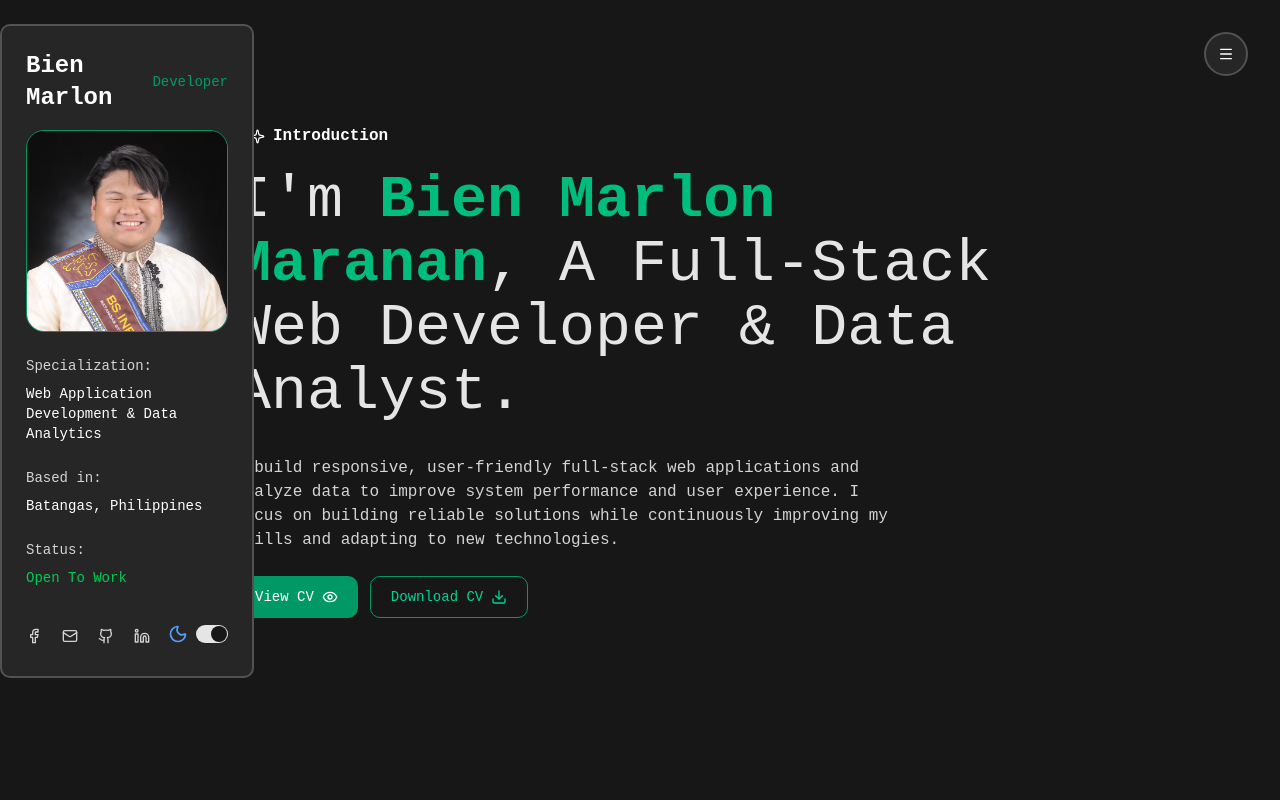
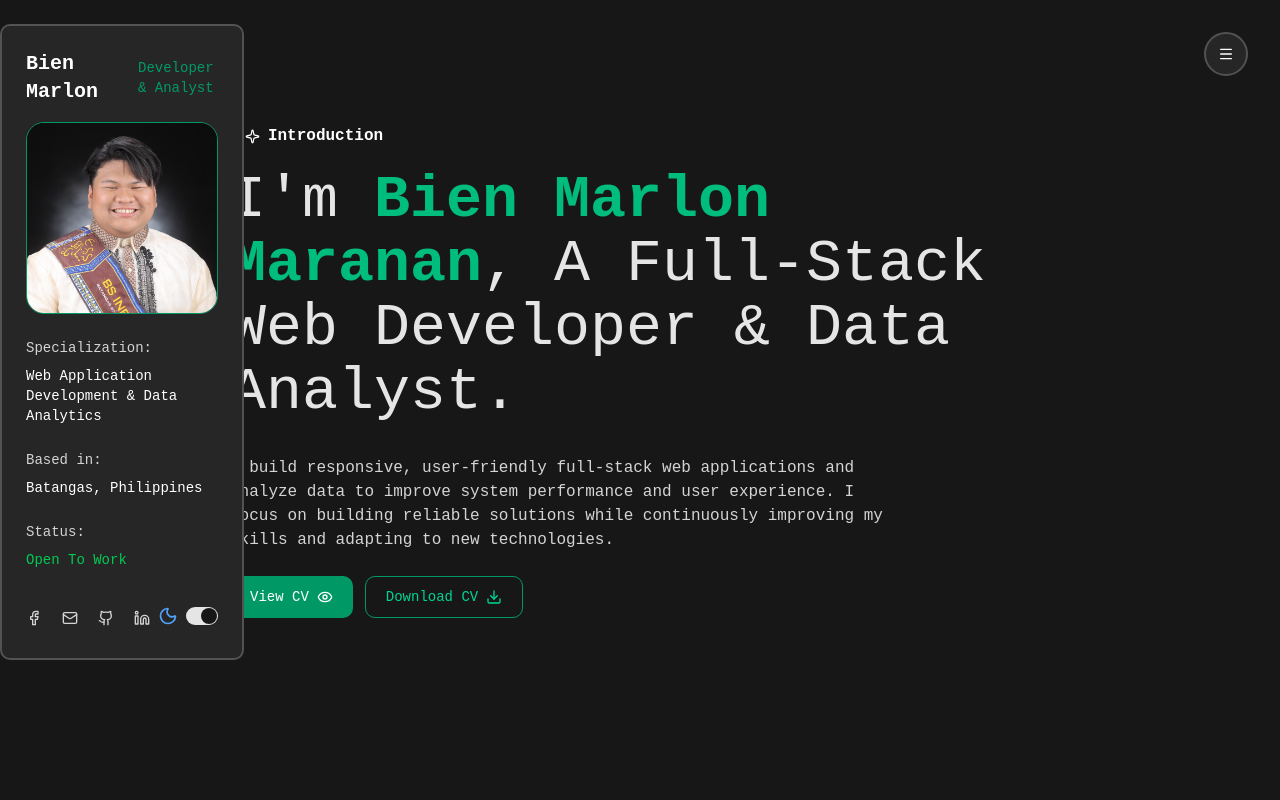
Before and after one commit to ixiac/Portfolio, a React (Vite) app: page /#hero in a window 1280 px wide. Before the commit this address led to /. Shown: the top 800 px of the page. Built offline with nearby package versions, Linux system fonts and the light colour scheme; a web font is replaced by a local one.

Commit message:
Changed profile header

```diff
--- a/src/components/Profile.tsx
+++ b/src/components/Profile.tsx
@@ -9,8 +9,8 @@ export const Profile = () => {
     >
       <div className="flex flex-col gap-4">
         <div className="flex items-center justify-between gap-x-10">
-          <h1 className="text-2xl text-black dark:text-white font-bold">Bien Marlon</h1>
-          <p className="text-sm text-emerald-600">Developer</p>
+          <h1 className="text-xl text-black dark:text-white font-bold">Bien Marlon</h1>
+          <p className="text-sm text-emerald-600">Developer & Analyst</p>
         </div>
 
         <div className="flex justify-center border-0">
```
